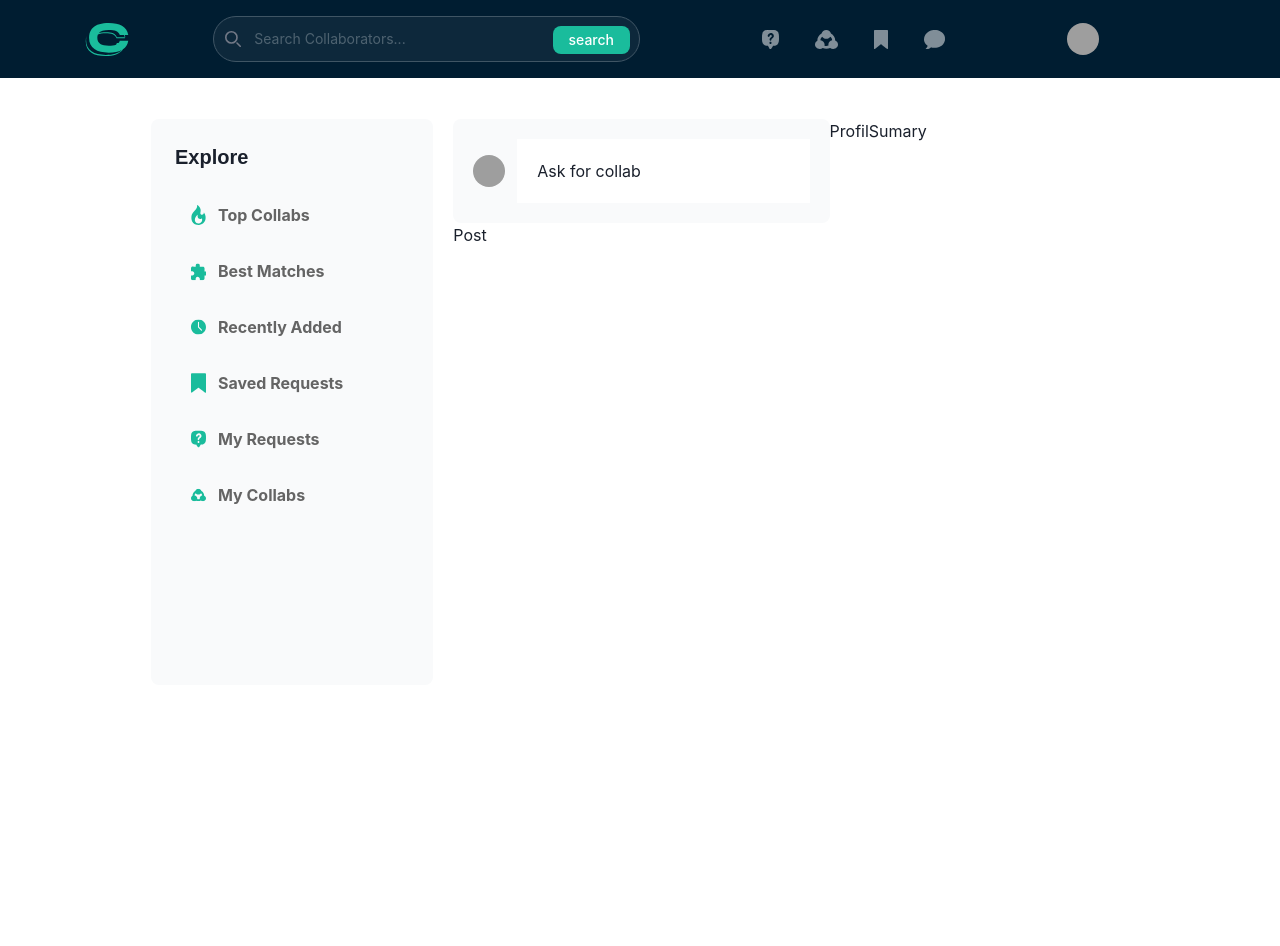
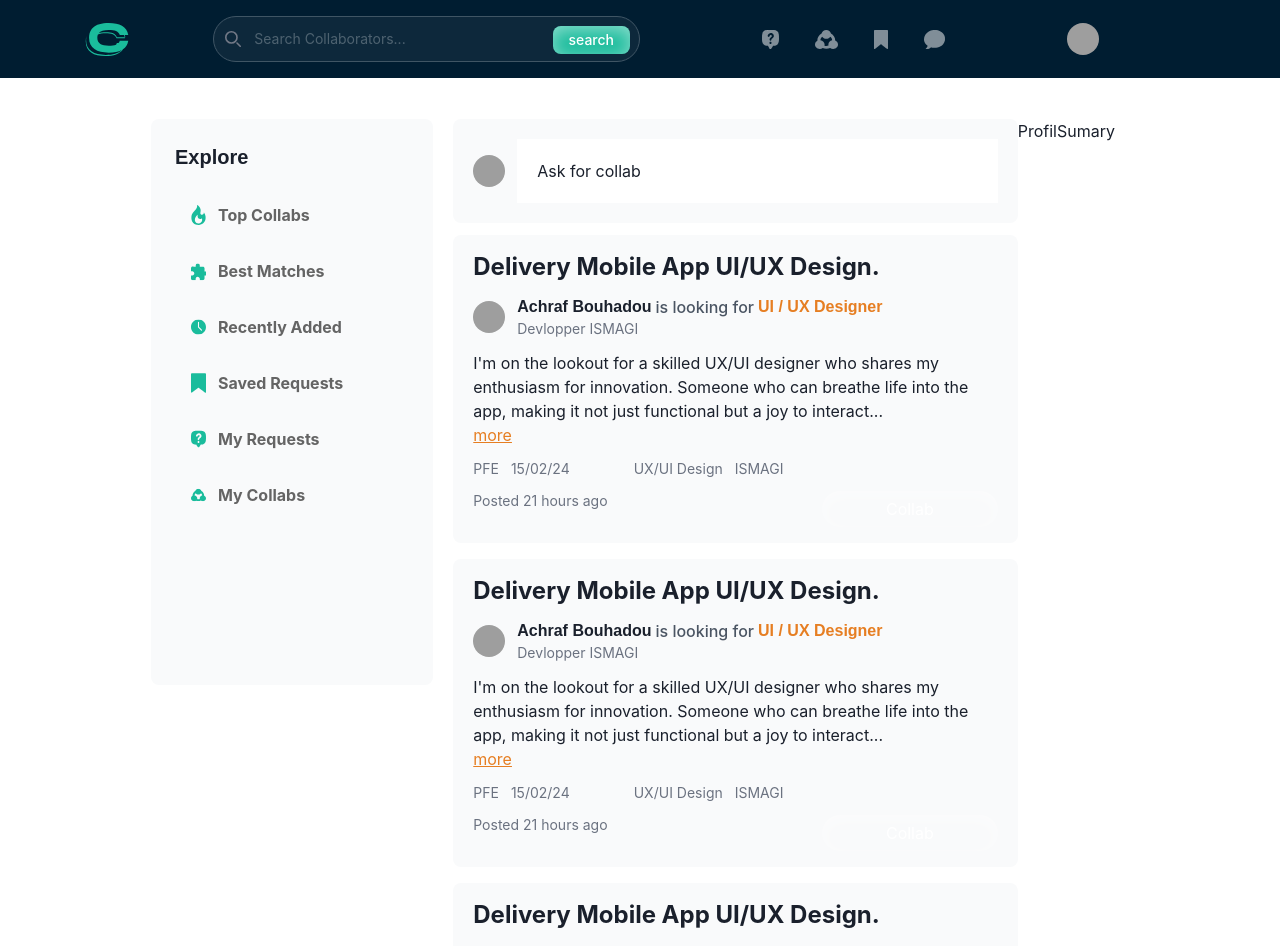
Before and after one commit to achrafbouhadou/isocial, a React (Create React App) app: page / in a window 1280 px wide. Shown: the top 946 px of the page. Before the commit the page ends 800 px from the top, so only its background shows below. Built offline with nearby package versions, Linux system fonts and the light colour scheme; grey boxes are pictures that could not be loaded.

Commit message:
create post comp

```diff
--- /dev/null
+++ b/src/Component/Button/Button.jsx
@@ -0,0 +1,9 @@
+import React from 'react'
+import './button.css'
+export default function Button({title , className}) {
+  return (
+    <>
+    <button className={'py-1.5 px-16 text-white ' + className}>{title}</button>
+    </>
+  )
+}
--- /dev/null
+++ b/src/Component/Button/button.css
@@ -0,0 +1,5 @@
+button{
+border-radius: 21px;
+background: #E67E22;
+box-shadow: 0px 4px 17.6px 0px rgba(255, 255, 255, 0.50) inset;
+}
--- a/src/Component/Link.jsx
+++ b/src/Component/Link.jsx
@@ -1,7 +1,7 @@
 import React from 'react'
 
-export default function Link({link , title}) {
+export default function Link({link , title , className}) {
   return (
-    <a href={link} className='primary-color' >{title} </a>
+    <a href={link} className={className} >{title} </a>
   )
 }
--- a/src/Component/Post.jsx
+++ b/src/Component/Post.jsx
@@ -1,7 +1,33 @@
 import React from 'react'
+import UserProfilQuic from './UserProfilQuic'
+import Link from '../Component/Link'
+import Button from './Button/Button'
 
-export default function Post() {
+
+export default function Post({title , name , src,text }) {
   return (
-    <div>Post</div>
+    <div className='relative py-4 px-5 mt-3 bg-gray-50 rounded-lg'>
+        <h1 className='Inter-font font-bold text-2xl mb-3'>{title}</h1>
+        <UserProfilQuic name={name} src={src}  specialite={"Devlopper"} lokinFor={"UI / UX Designer"} ecole={"ISMAGI"} />
+        <p className='w-full'>
+          {text}
+        </p >
+        <Link title='more' link={'#'} className='orange-color underline' />
+        <div className='flex mb-3  mt-3'>
+          <div className='flex mr-16 '>
+          <h3 className='text-gray-500  font-normal text-sm mr-3'>PFE</h3>
+          <h3 className='text-gray-500  font-normal text-sm '>15/02/24</h3>
+          </div>
+          <div className='flex'>
+            <h3 className='text-gray-500  font-normal text-sm mr-3 '>UX/UI Design</h3>
+            <h3 className='text-gray-500  font-normal text-sm '>ISMAGI</h3>
+          </div>
+
+        </div>
+        <div className='flex justify-between '>
+          <h3 className='text-gray-500  font-normal text-sm '>Posted 21 hours ago</h3>
+        <Button title={'Collab'} />
+        </div>
+    </div>
   )
 }
--- /dev/null
+++ b/src/Component/UserProfilQuic.jsx
@@ -0,0 +1,21 @@
+import { Avatar } from '@chakra-ui/react'
+import React from 'react'
+
+
+export default function UserProfilQuic({name , src ,specialite,lokinFor,ecole}) {
+
+  return (
+    <div className='flex items-center mb-3'>
+       <Avatar size="sm" name={name} src={src} />
+        <div className='ml-3'>
+            <div className='flex'>
+            <h1 className='outfit-font font-black mr-1'>{name} </h1>
+            <span className='text-gray-600  font-medium'> is looking for </span>
+            <h1 className='outfit-font font-black ml-1 orange-color'>{lokinFor}</h1>
+            </div>
+            <h1 className='text-gray-500  font-normal text-sm '>{specialite + " " + ecole}</h1>
+        </div>
+
+    </div>
+  )
+}
--- a/src/page/Home.jsx
+++ b/src/page/Home.jsx
@@ -12,9 +12,37 @@ export default function Home() {
     <Header />
     <div className='flex mt-[41px] ml-[151px]'>
         <SideBare className={"w-1/4 mr-5 rounded-lg h-[566px] "} />
-        <div className="w-1/3">
+        <div className="w-1/2">
             <AddPost />
-            <Post />
+            <div className='mb-4'>
+                <Post
+                title={'Delivery Mobile App UI/UX Design. '}
+                name={"Achraf Bouhadou"} src={"https://bit.ly/dan-abramov"}
+                text={"I'm on the lookout for a skilled UX/UI designer who shares my enthusiasm for innovation. Someone who can breathe life into the app, making it not just functional but a joy to interact..."}
+            />
+            </div>
+            <div className='mb-4'>
+                <Post
+                title={'Delivery Mobile App UI/UX Design. '}
+                name={"Achraf Bouhadou"} src={"https://bit.ly/dan-abramov"}
+                text={"I'm on the lookout for a skilled UX/UI designer who shares my enthusiasm for innovation. Someone who can breathe life into the app, making it not just functional but a joy to interact..."}
+            />
+            </div>
+            <div className='mb-4'>
+                <Post
+                title={'Delivery Mobile App UI/UX Design. '}
+                name={"Achraf Bouhadou"} src={"https://bit.ly/dan-abramov"}
+                text={"I'm on the lookout for a skilled UX/UI designer who shares my enthusiasm for innovation. Someone who can breathe life into the app, making it not just functional but a joy to interact..."}
+            />
+            </div>
+            <div className='mb-4'>
+                <Post
+                title={'Delivery Mobile App UI/UX Design. '}
+                name={"Achraf Bouhadou"} src={"https://bit.ly/dan-abramov"}
+                text={"I'm on the lookout for a skilled UX/UI designer who shares my enthusiasm for innovation. Someone who can breathe life into the app, making it not just functional but a joy to interact..."}
+            />
+            </div>
+
         </div>
         <ProfilSumary className={"w-1/3"}/>
     </div>
--- a/src/page/SignUp.jsx
+++ b/src/page/SignUp.jsx
@@ -84,7 +84,7 @@ export default function SignUp() {
             </h1>
             <div className='flex mb-6 '>
               <h3 className='mr-2'>Already A Member?</h3>
-             <Link  link={'#'} title={'log in'} />
+             <Link className={"primary-color"}  link={'#'} title={'log in'} />
             </div>
             <form>
             <div className='flex '>
```
